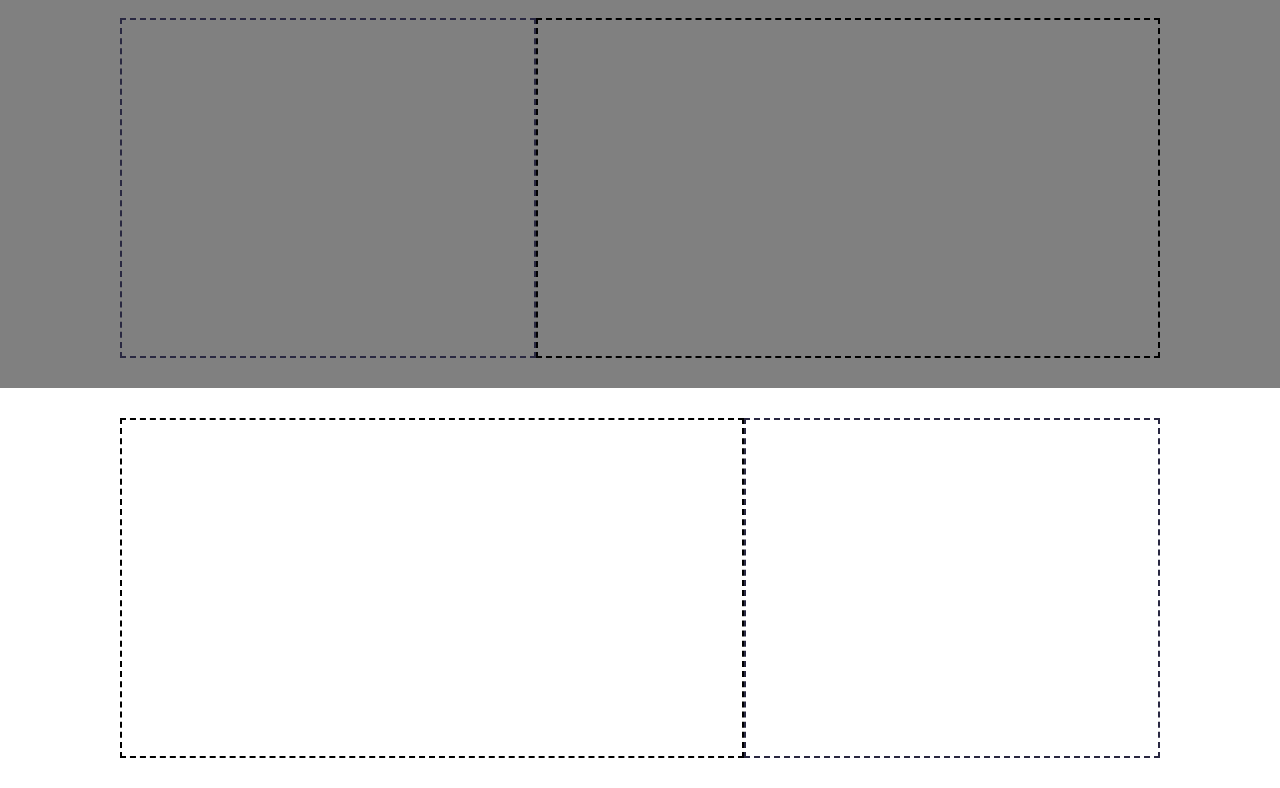
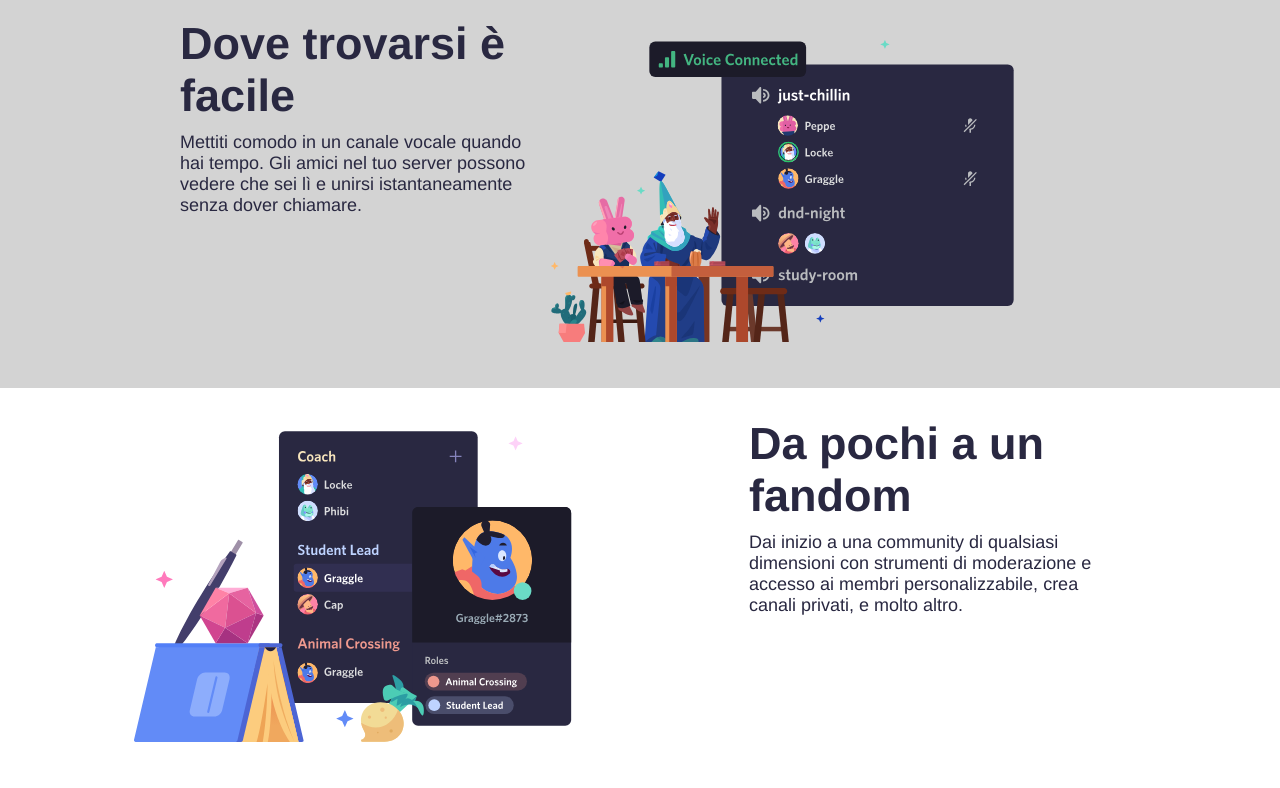
Before and after one commit to TanaraCavalcante/htmlcss-discord, a plain HTML site: page index.html in a window 1280 px wide. Shown: the part 1000-1800 px from the top of the page. Drawn offline with Linux system fonts and the light colour scheme.

Commit message:
added section 2,3

```diff
--- a/index.html
+++ b/index.html
@@ -58,15 +58,25 @@
         <!--Section-2-->
         <div class="back-gray">
         <section class="container section box-reverse">
-            <div class="left border"></div>
-            <div class="right border"></div>
+            <div class="left">
+                <img src="img/item2.svg" alt="Mago">
+            </div>
+            <div class="right reverse">
+                <h1 class="title">Dove trovarsi è facile</h1>
+                <p class="text">Mettiti comodo in un canale vocale quando hai tempo. Gli amici nel tuo server possono vedere che sei lì e unirsi istantaneamente senza dover chiamare.</p>
+            </div>
         </section>
         </div>
 
         <!--Section-3-->
         <section class="container section">
-            <div class="left border"></div>
-            <div class="right border"></div>
+            <div class="left">
+                <img src="img/item3.svg" alt="ET blue">
+            </div>
+            <div class="right ">
+                <h1 class="title">Da pochi a un fandom</h1>
+                <p class="text">Dai inizio a una community di qualsiasi dimensioni con strumenti di moderazione e accesso ai membri personalizzabile, crea canali privati, e molto altro.</p>
+            </div>
         </section>
 
          <!--Section-4-->
--- a/style.css
+++ b/style.css
@@ -12,7 +12,7 @@
 
 
 .back-gray{
-    background-color: gray;
+    background-color: lightgray;
 }
 
 .border{
@@ -127,7 +127,6 @@
    width: 80%;
 }
 
-
 .right{
     flex-basis: 40%;
     height: 100%;
@@ -143,6 +142,11 @@
 
 .text {
     font-size: 18px;
+}
+
+.reverse{
+    padding-left: 60px;
+    padding-right: 5px;
 }
 
 
```
